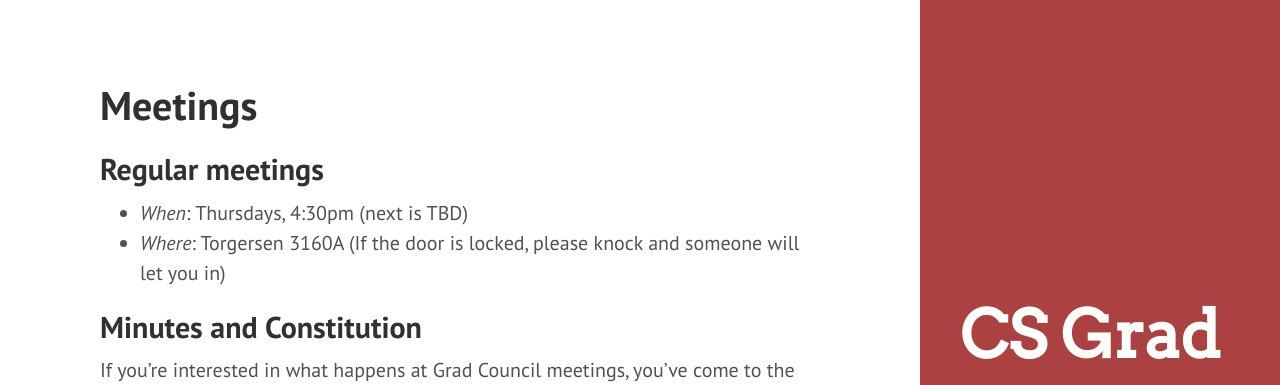
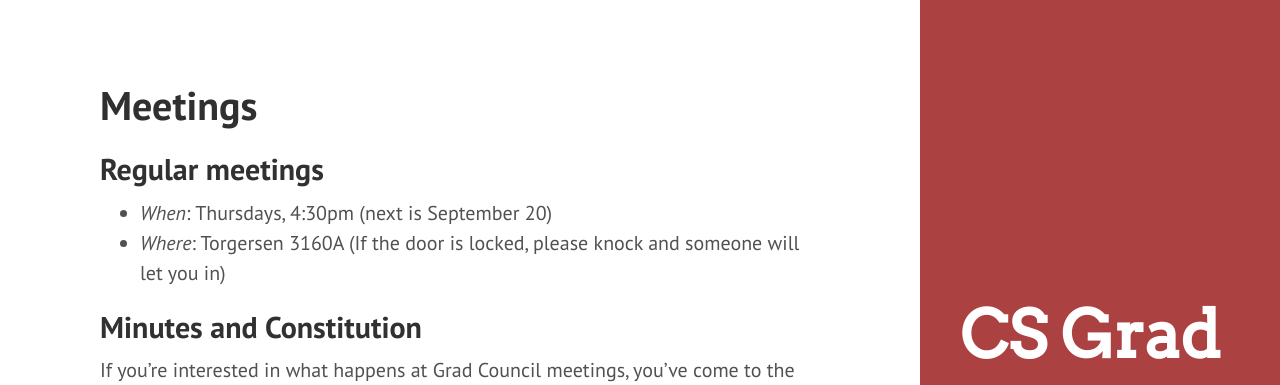
Before and after one commit to CSGraduateCouncil-VirginiaTech/csgc-website, a Jekyll site: the page built from csgc-jekyll-src/meetings.md, in a window 1280 px wide. Shown: the top 385 px of the page. Built offline with Jekyll 4.4.1, drawn with Linux system fonts in a browser that asks for light colours.

Commit message:
Update meeting time.

```diff
--- a/csgc-jekyll-src/meetings.md
+++ b/csgc-jekyll-src/meetings.md
@@ -5,7 +5,7 @@ permalink: /meetings/
 ---
 
 ## Regular meetings
-* *When*: Thursdays, 4:30pm (next is TBD)
+* *When*: Thursdays, 4:30pm (next is September 20)
 * *Where*: Torgersen 3160A (If the door is locked, please knock and someone will let you in)
 
 ## Minutes and Constitution
```
